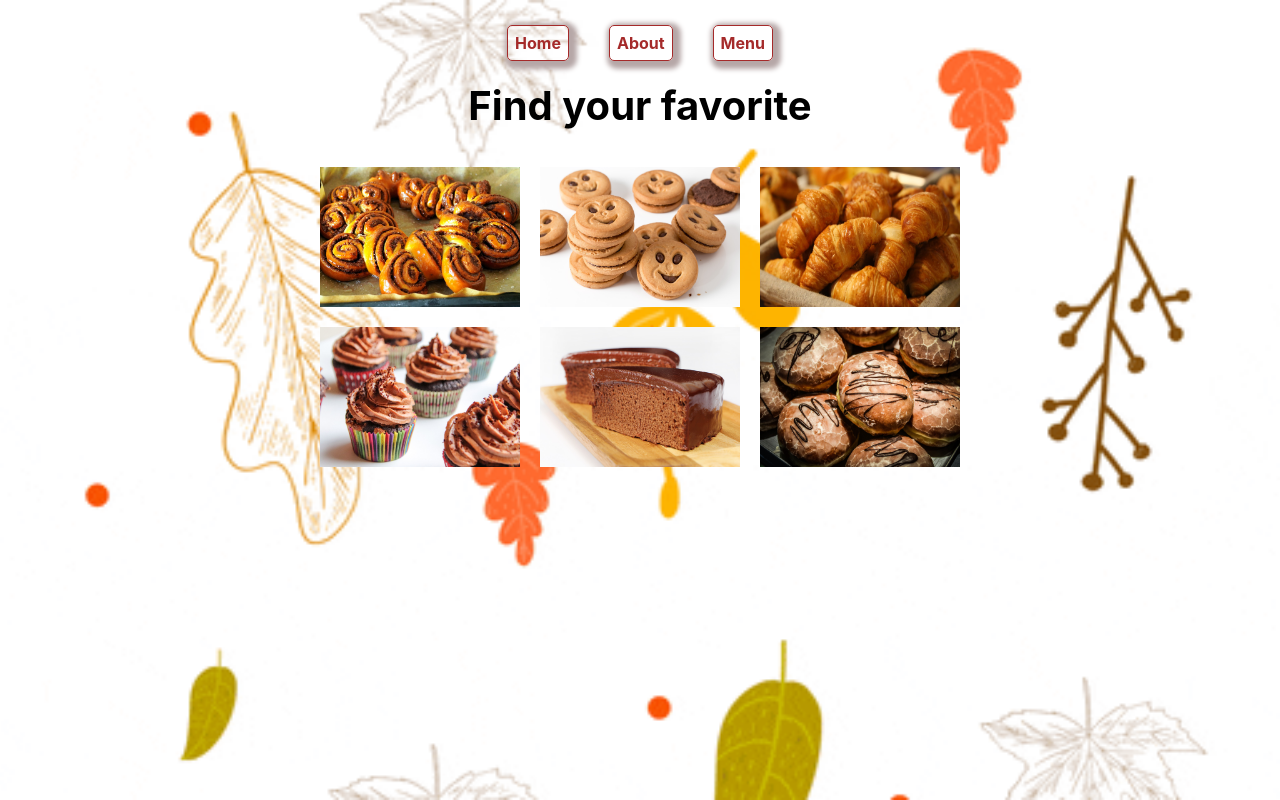
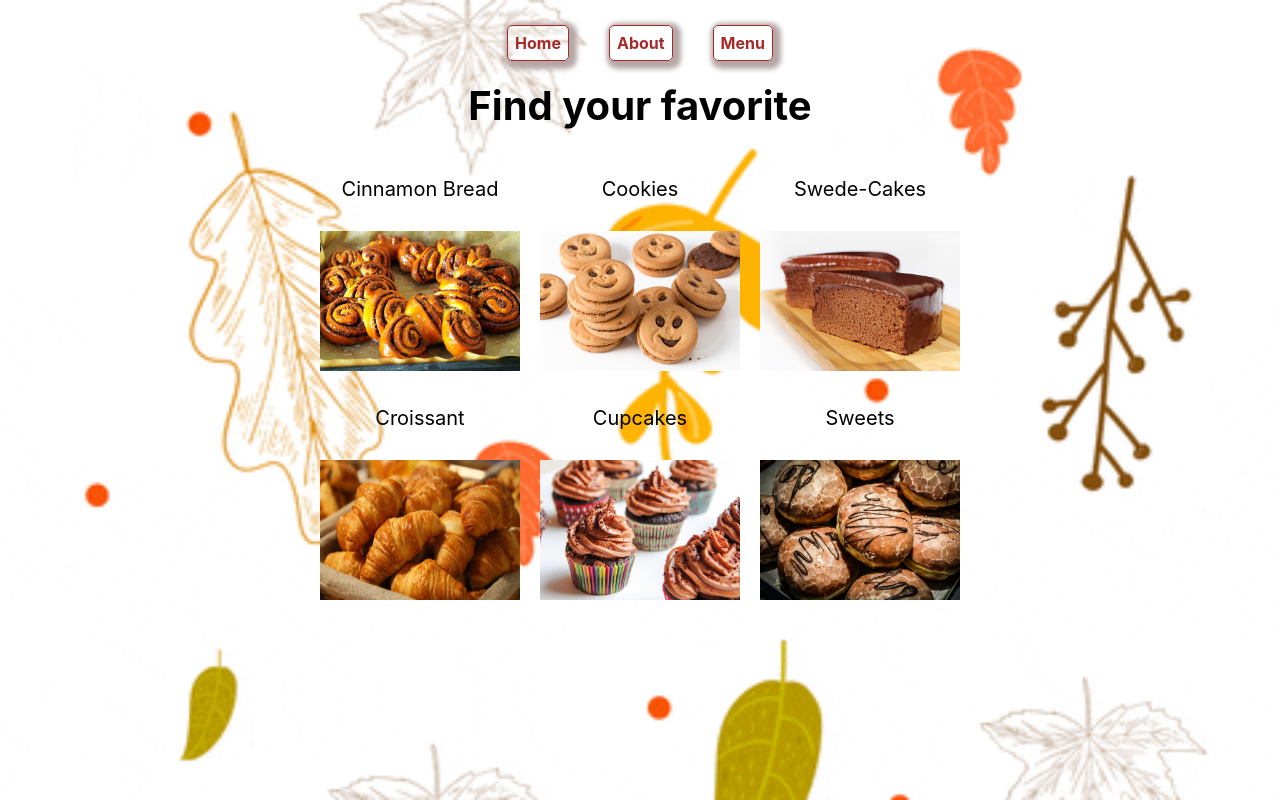
Before and after one commit to MellowMokoen/bakery-website, a React (Create React App) app: page /menu in a window 1280 px wide. Built offline with nearby package versions, Linux system fonts and the light colour scheme.

Commit message:
Added title to each image

```diff
--- a/src/MenuPage.js
+++ b/src/MenuPage.js
@@ -12,13 +12,31 @@ export default function MenuPage() {
      <div>
         <h1 className="Menu-h1">Find your favorite</h1>
         <div className="container">
+          <div>
+            <p>Cinnamon Bread</p>
+            <img src={bread} alt="Bread" />
+          </div>
+          <div>
+            <p>Cookies</p>
+            <img src={cookie} alt="Cookie" />
+          </div>
+          <div>
+            <p>Swede-Cakes</p>
+            <img src={cakes} alt="Swede-cakes" />
+          </div>
+          <div>
+            <p>Croissant</p>
+            <img src={croissant} alt="Croissant" />
+          </div>
+          <div>
+            <p>Cupcakes</p>
+            <img src={cupcakes} alt="Cupcakes" />
+          </div>
+          <div>
+            <p>Sweets</p>
+            <img src={sweets} alt="Sweets" />
+          </div>
 
-            <img src={bread} alt="Bread" />
-            <img src={cookie} alt="Cookie" />
-            <img src={croissant} alt="Croissant" />
-            <img src={cupcakes} alt="Cupcakes" />
-            <img src={cakes} alt="Swede-cakes" />
-            <img src={sweets} alt="Sweets" />
         </div>
      </div>
     );
```
